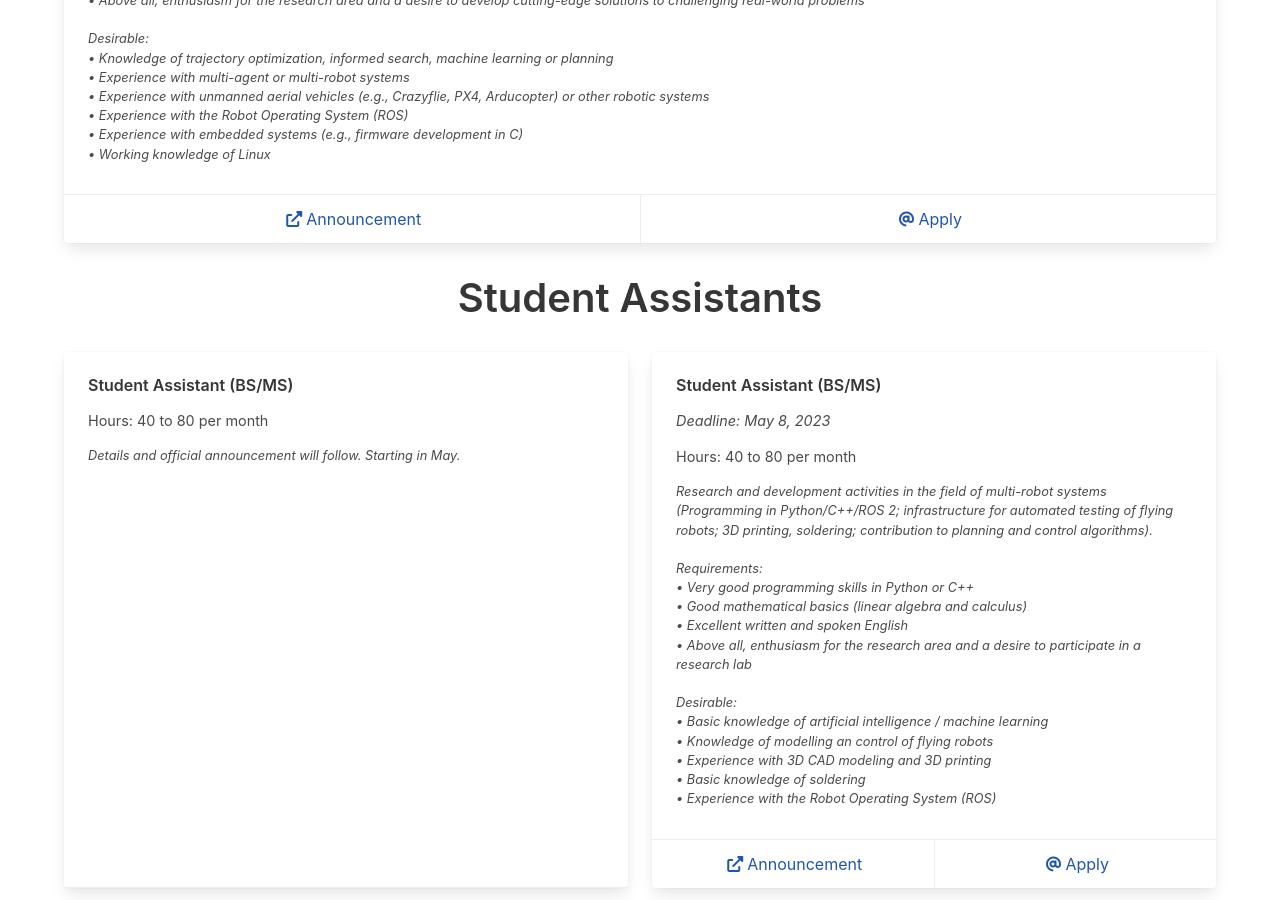
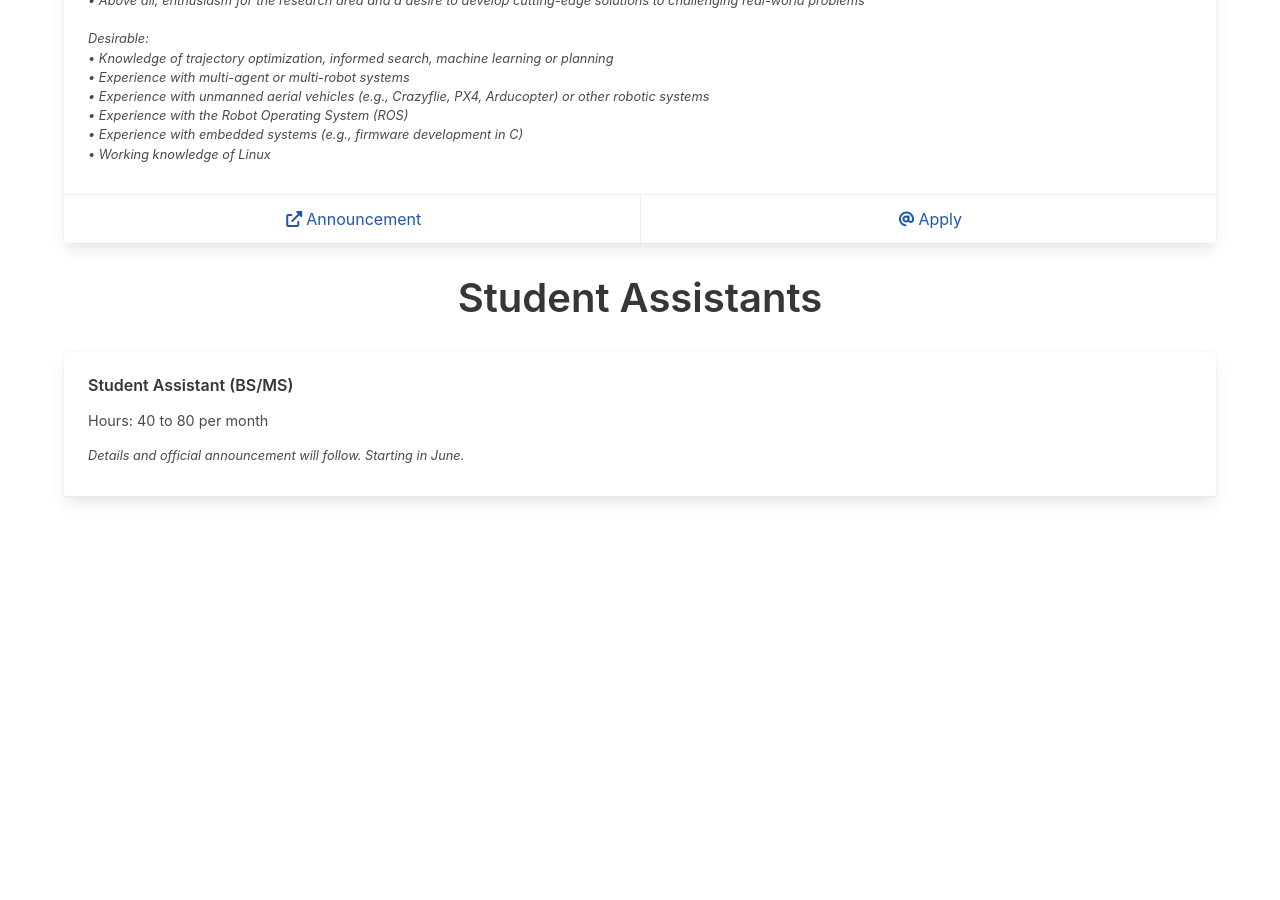
Before and after one commit to IMRCLab/imrclab.github.io, a Jekyll site: the page built from jobs.html, in a window 1280 px wide and 900 px high, scrolled down 668 px. Built offline with Jekyll 4.4.1, drawn with Linux system fonts in a browser that asks for light colours; after the commit the page ends 1177 px from its top, so only the background shows below that.

Commit message:
update jobs

```diff
--- a/_data/jobs.yml
+++ b/_data/jobs.yml
@@ -38,28 +38,29 @@ shk:
     # reference: 3434T35/22
     #announcement: https://tubcloud.tu-berlin.de/s/AYS7eDfzFEYs494/download?path=%2FFak.%20IV&files=3434T35%2022.pdf&downloadStartSecret=pskruu70wq
     note: |
-      Details and official announcement will follow. Starting in May.
-  - name: "Student Assistant (BS/MS)"
-    hours: 40 to 80 per month
-    # deadline: April 14, 2023
-    deadline: May 8, 2023
-    reference: 3434T17/23
-    announcement: https://tubcloud.tu-berlin.de/s/AYS7eDfzFEYs494/download?path=%2FFak.%20IV&files=3434T17%2023.pdf&downloadStartSecret=dhhmd77o1e7
-    note: |
-      Research and development activities in the field of multi-robot systems (Programming in Python/C++/ROS 2; infrastructure for automated testing of flying robots; 3D printing, soldering; contribution to planning and control algorithms).
+      Details and official announcement will follow. Starting in June.
 
-      Requirements:
-          • Very good programming skills in Python or C++
-          • Good mathematical basics (linear algebra and calculus)
-          • Excellent written and spoken English
-          • Above all, enthusiasm for the research area and a desire to participate in a research lab
+  # - name: "Student Assistant (BS/MS)"
+  #   hours: 40 to 80 per month
+  #   # deadline: April 14, 2023
+  #   deadline: May 8, 2023
+  #   reference: 3434T17/23
+  #   announcement: https://tubcloud.tu-berlin.de/s/AYS7eDfzFEYs494/download?path=%2FFak.%20IV&files=3434T17%2023.pdf&downloadStartSecret=dhhmd77o1e7
+  #   note: |
+  #     Research and development activities in the field of multi-robot systems (Programming in Python/C++/ROS 2; infrastructure for automated testing of flying robots; 3D printing, soldering; contribution to planning and control algorithms).
 
-      Desirable:
-          • Basic knowledge of artificial intelligence / machine learning
-          • Knowledge of modelling an control of flying robots
-          • Experience with 3D CAD modeling and 3D printing
-          • Basic knowledge of soldering
-          • Experience with the Robot Operating System (ROS)
+  #     Requirements:
+  #         • Very good programming skills in Python or C++
+  #         • Good mathematical basics (linear algebra and calculus)
+  #         • Excellent written and spoken English
+  #         • Above all, enthusiasm for the research area and a desire to participate in a research lab
+
+  #     Desirable:
+  #         • Basic knowledge of artificial intelligence / machine learning
+  #         • Knowledge of modelling an control of flying robots
+  #         • Experience with 3D CAD modeling and 3D printing
+  #         • Basic knowledge of soldering
+  #         • Experience with the Robot Operating System (ROS)
 
 
 # - name: "Student Assistant (BS/MS)"
```
